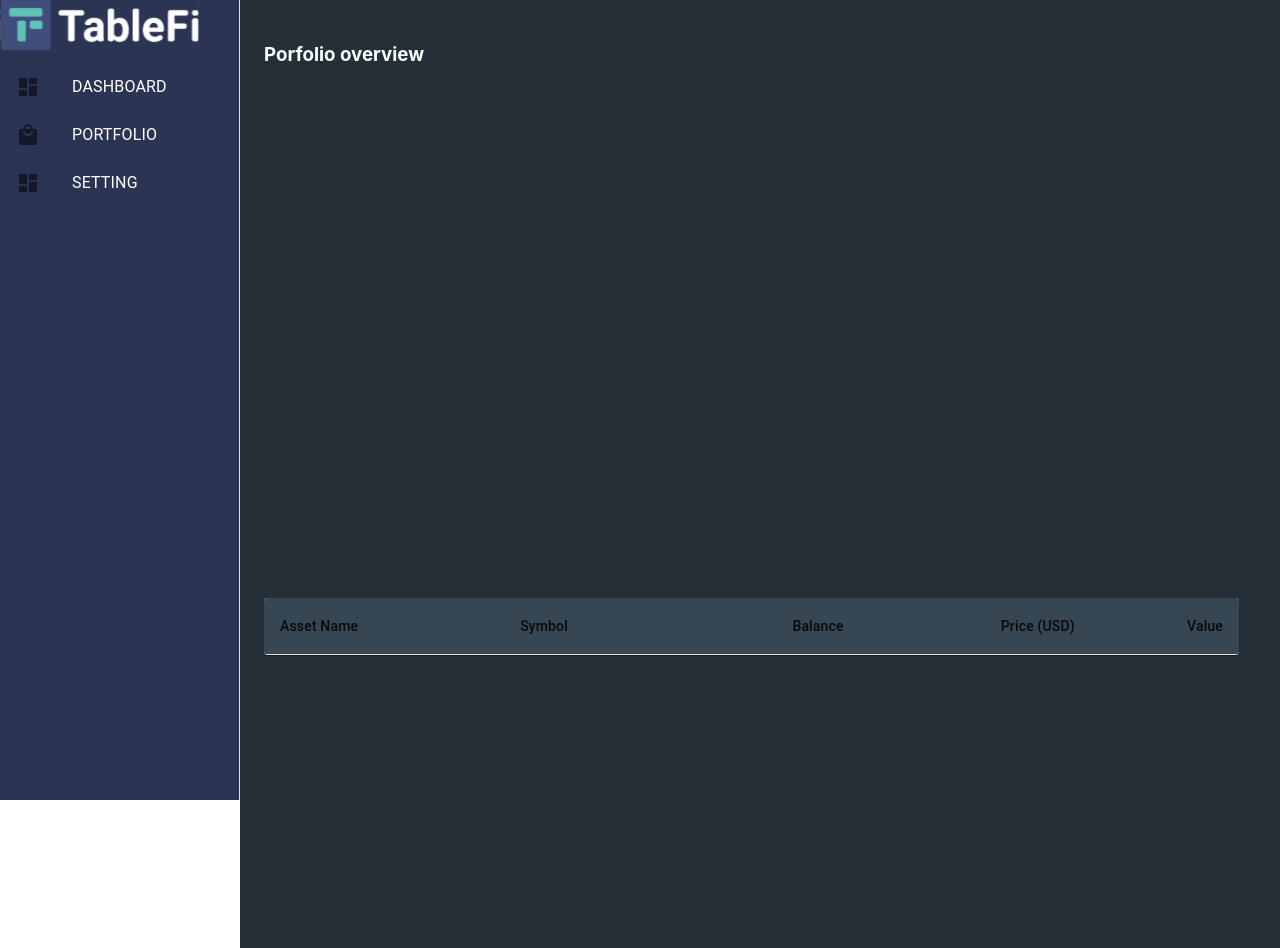
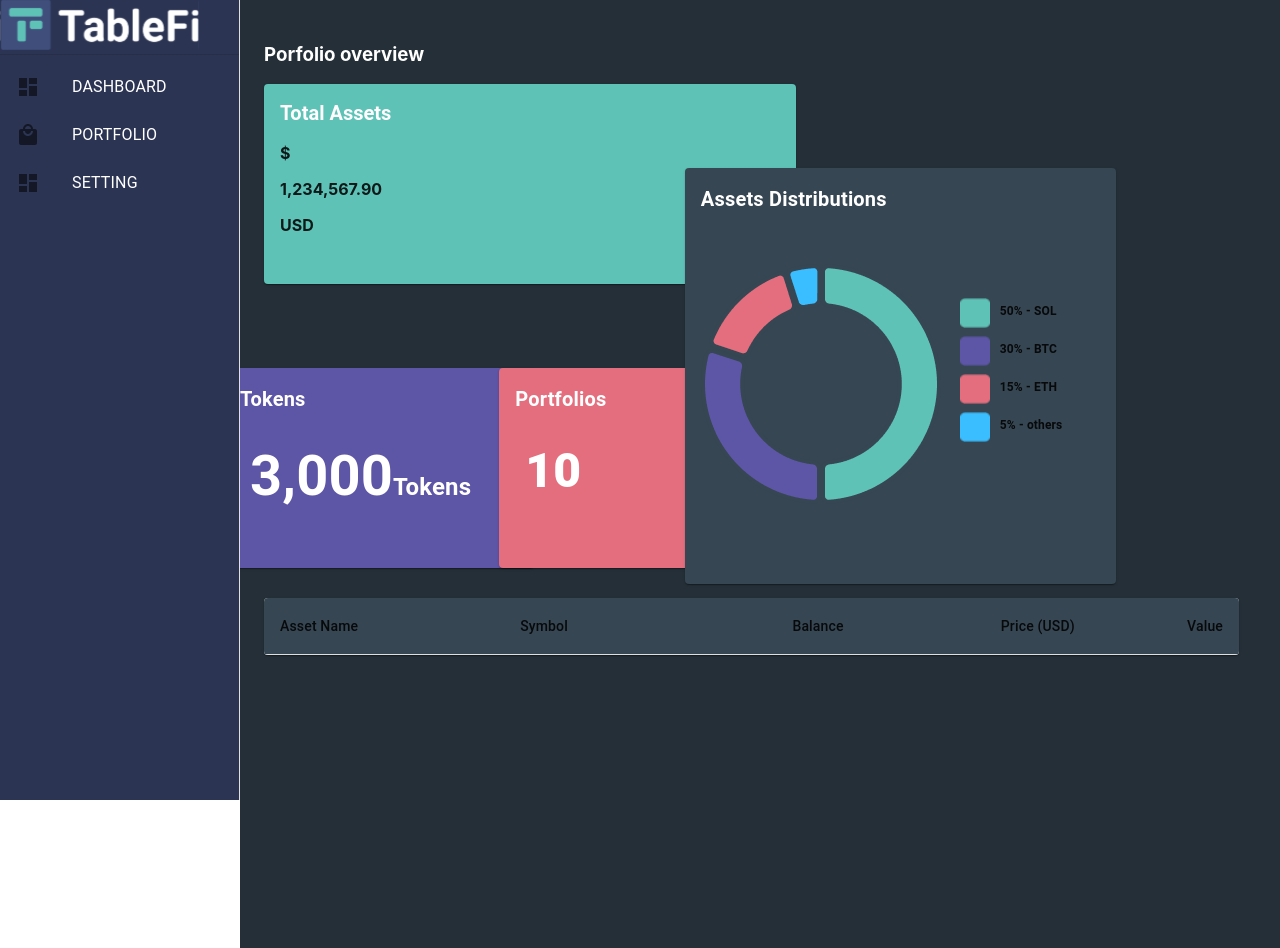
Before and after one commit to rilwan99/Solana-Wallet-Dapp, a Next.js app: page /dashboard in a window 1280 px wide. Built offline with nearby package versions, Linux system fonts and the light colour scheme.

Commit message:
uncomment

```diff
--- a/pages/dashboard.tsx
+++ b/pages/dashboard.tsx
@@ -256,7 +256,7 @@ export const Dashboard: React.FC = () => {
         {address ? <h1 className={styles.text}>Good Morning {address}</h1> : <div></div>}
         {apiSecret && apiKey ? <h1 className={styles.text}>Good Morning {apiSecret} {apiKey}</h1> : <div></div>}
         <h3 className={styles.text}>Porfolio overview</h3>
-        {/* <div className={styles.cardContainer0}>
+        <div className={styles.cardContainer0}>
           <Card
             sx={{
               minWidth: 275,
@@ -280,8 +280,8 @@ export const Dashboard: React.FC = () => {
               <p> USD </p>
             </CardContent>
           </Card>
-        </div> */}
-        {/*
+        </div>
+
         <div className={styles.cardContainer1}>
           <Card
             sx={{
@@ -307,8 +307,8 @@ export const Dashboard: React.FC = () => {
               </Typography>
             </CardContent>
           </Card>
-        </div> */}
-        {/*
+        </div>
+
         <div className={styles.cardContainer2}>
           <Card
             sx={{
@@ -333,9 +333,9 @@ export const Dashboard: React.FC = () => {
               </Typography>
             </CardContent>
           </Card>
-        </div> */}
+        </div>
 
-        {/* <div className={styles.cardConainer3}>
+        <div className={styles.cardConainer3}>
           <Card
             sx={{
               width: 208,
@@ -353,9 +353,9 @@ export const Dashboard: React.FC = () => {
                 color="text.secondary"
                 gutterBottom>
                 Assets Distributions
-              </Typography> */}
+              </Typography>
 
-        {/* <div className={styles.piechartContainer}>
+              <div className={styles.piechartContainer}>
                 <Typography sx={{ mb: 1.5 }} color="text.secondary">
                   <img
                     className={styles.piechartImg}
@@ -387,10 +387,10 @@ export const Dashboard: React.FC = () => {
                     </div>
                   </div>
                 </Typography>
-              </div> */}
-        {/* </CardContent>
+              </div>
+            </CardContent>
           </Card>
-        </div> */}
+        </div>
 
         <br />
 
```
